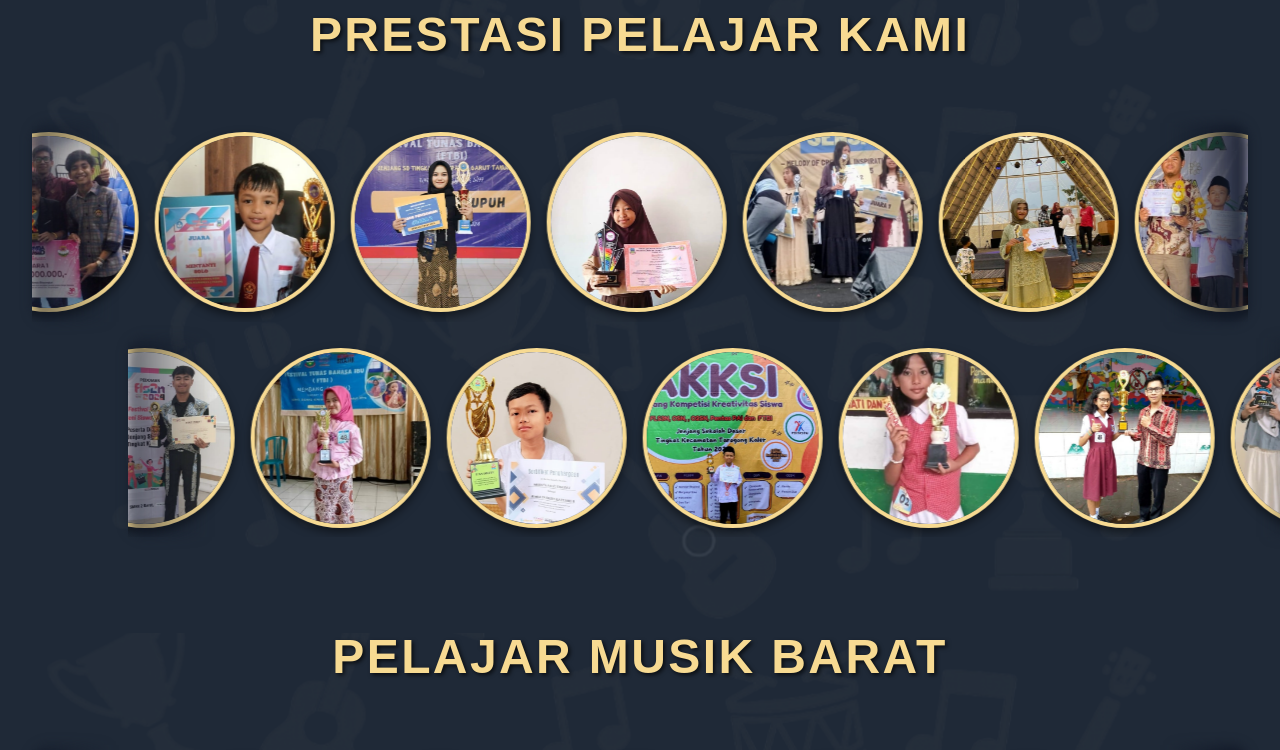
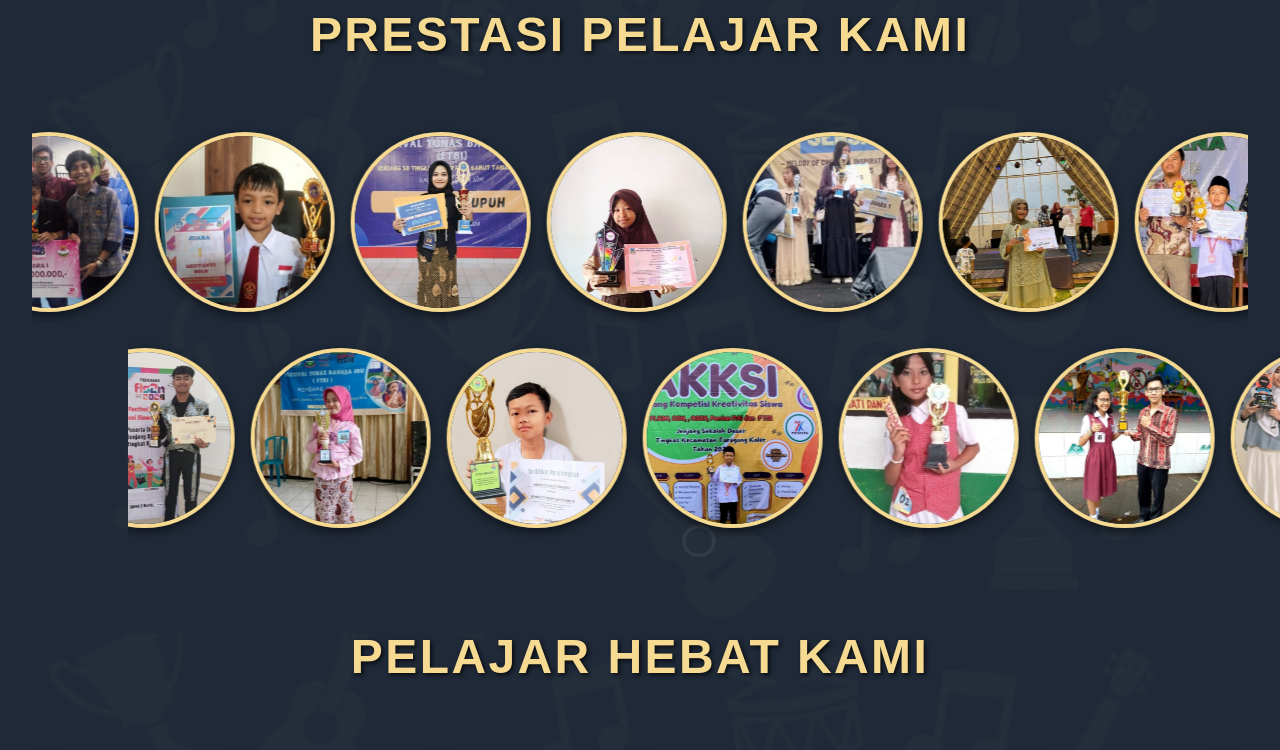
Before and after one commit to rifalarf/agree_music, a plain HTML site: page index.html in a window 1280 px wide. Shown: the part 6740-7490 px from the top of the page. Drawn offline with nearby package versions, Linux system fonts and the light colour scheme.

Commit message:
fix maps, title

```diff
--- a/index.html
+++ b/index.html
@@ -769,7 +769,7 @@
         <h2
           class="text-4xl md:text-5xl font-bold brand-gold text-center mb-16 uppercase tracking-wider text-shadow-custom"
         >
-          PELAJAR MUSIK BARAT
+          PELAJAR HEBAT KAMI
         </h2>
 
         <div class="swiper-wrapper-outer">
@@ -939,12 +939,11 @@
                 ><i class="fab fa-youtube-square"></i
               ></a>
             </div>
-          </div>
-          <div
+          </div>          <div
             class="w-full h-80 md:h-full rounded-lg overflow-hidden shadow-lg border-2 border-gray-800"
           >
             <iframe
-              src="https://www.google.com/maps/embed?pb=!1m18!1m12!1m3!1d3958.05391448268!2d107.90048687405231!3d-7.23467777103443!2m3!1f0!2f0!3f0!3m2!1i1024!2i768!4f13.1!3m3!1m2!1s0x2e68b1c099955555%3A0xb36511b059339e0!2sAGREE%20MUSIK%20GARUT!5e0!3m2!1sen!2sid!4v1716947761763!5m2!1sen!2sid"
+              src="https://www.google.com/maps/embed?pb=!1m18!1m12!1m3!1d3958.166351804743!2d107.9107576!3d-7.2218583!2m3!1f0!2f0!3f0!3m2!1i1024!2i768!4f13.1!3m3!1m2!1s0x2e68b17ee3d1896d%3A0x8a5f04d230ae271d!2sAGREE%20MUSIK!5e0!3m2!1sen!2sid!4v1748779821458!5m2!1sen!2sid"
               width="100%"
               height="100%"
               style="border: 0"
--- a/style.css
+++ b/style.css
@@ -323,22 +323,7 @@ body {
   z-index: 2;
   pointer-events: none;
 }
-.swiper-wrapper-outer::before {
-    left: 0;
-    background: linear-gradient(to right, #11182798 0%, rgba(17, 24, 39, 0) 100%);
-    filter: blur(6px);
-    /* Blur sudut kiri */
-    border-top-left-radius: 18px;
-    border-bottom-left-radius: 18px;
-}
-.swiper-wrapper-outer::after {
-    right: 0;
-    background: linear-gradient(to left, #111827 0%, rgba(17, 24, 39, 0) 100%);
-    filter: blur(6px);
-    /* Blur sudut kanan */
-    border-top-right-radius: 18px;
-    border-bottom-right-radius: 18px;
-}
+
 
 /* Penyesuaian Staggered */
 .swiper-wrapper-outer.staggered {
```
